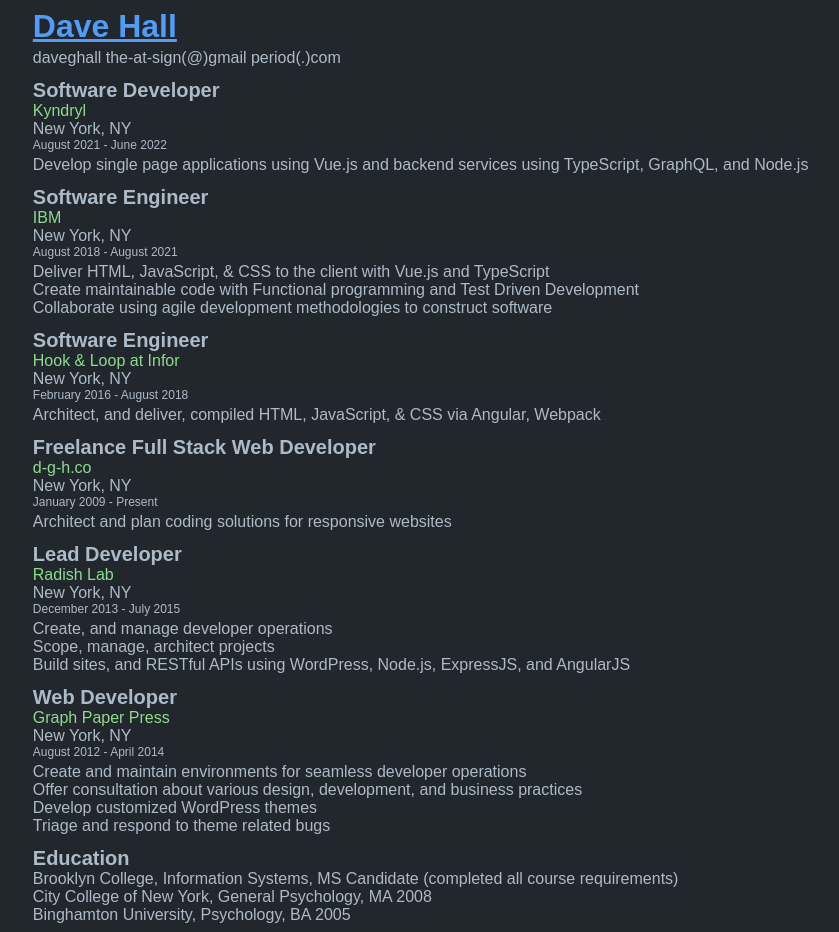
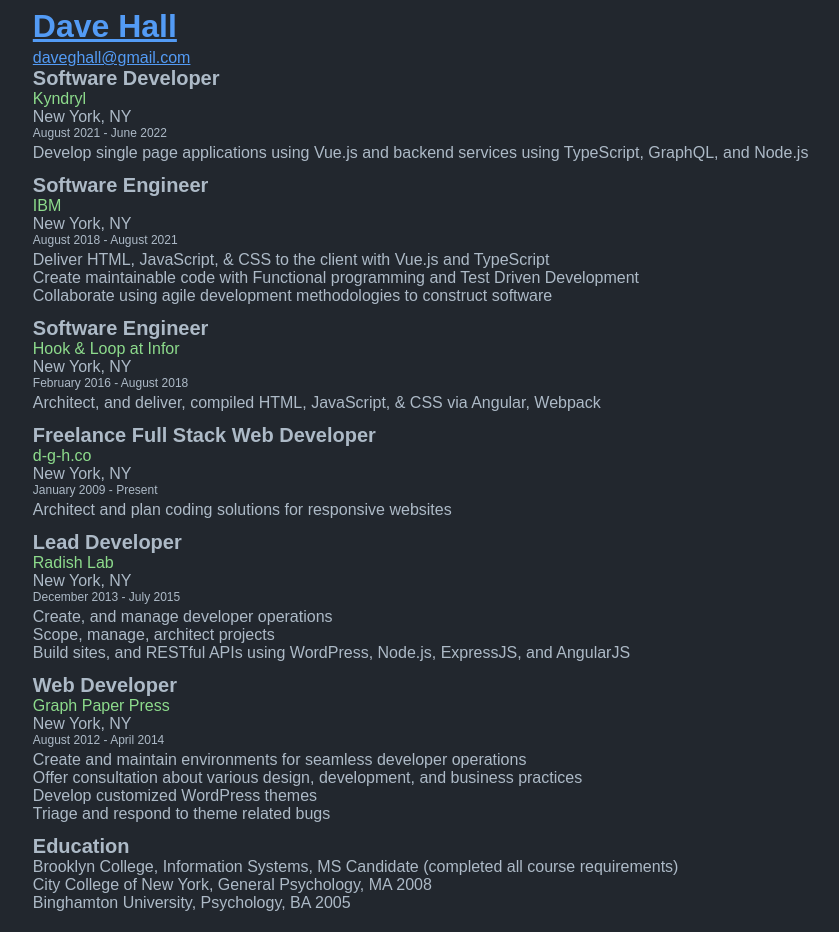
Before and after one commit to d-g-h/d-g-h.github.io, a Vue app: page / in a window 1280 px wide. Shown: the whole page, without its empty margins (70-909 px from the left). Built offline with nearby package versions, Linux system fonts and the light colour scheme.

Commit message:
Update email address

```diff
--- a/src/components/ResumeJobs.vue
+++ b/src/components/ResumeJobs.vue
@@ -3,9 +3,7 @@
     <header>
       <h1 class="name"><a href="https://github.com/d-g-h">Dave Hall</a></h1>
     </header>
-    <div class="email">
-      daveghall the-at-sign<span>(@)</span>gmail period<span>(.)</span>com
-    </div>
+    <a href="mailto:daveghall@gmail.com" class="email">daveghall@gmail.com</a>
     <div>
       <ul>
         <LaborJob
```
